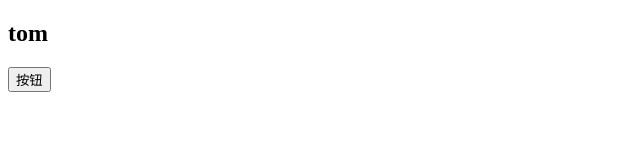
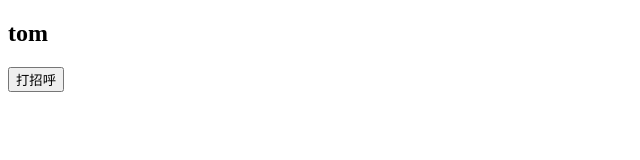
Before and after one commit to BestACE/interaction, a plain HTML site: page demos/02/01sayHello.html in a window 1280 px wide. Shown: the full height of the page, 0-640 px from the left. Drawn offline with nearby package versions, Linux system fonts and the light colour scheme.

Commit message:
20080307 add demos

```diff
--- a/demos/02/01sayHello.html
+++ b/demos/02/01sayHello.html
@@ -9,7 +9,7 @@
 		<div id="app">
 			<h2>{{name}}</h2>
 			<!--通过指令表达式访问方法-->
-			<button @click="sayHello">按钮</button>
+			<button @click="sayHello">打招呼</button>
 		</div>
 		<script type="text/javascript">
 			var app=new Vue({
```
